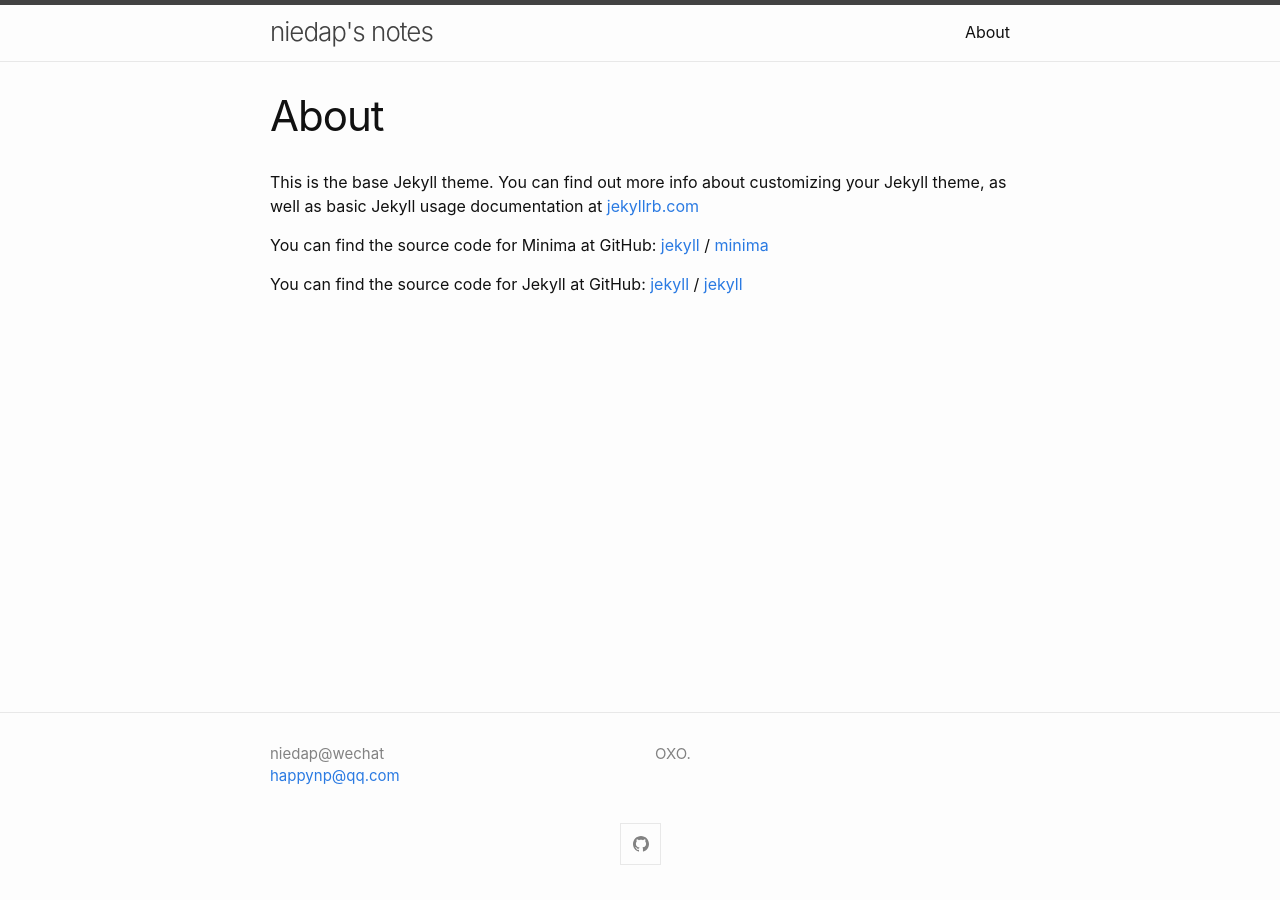
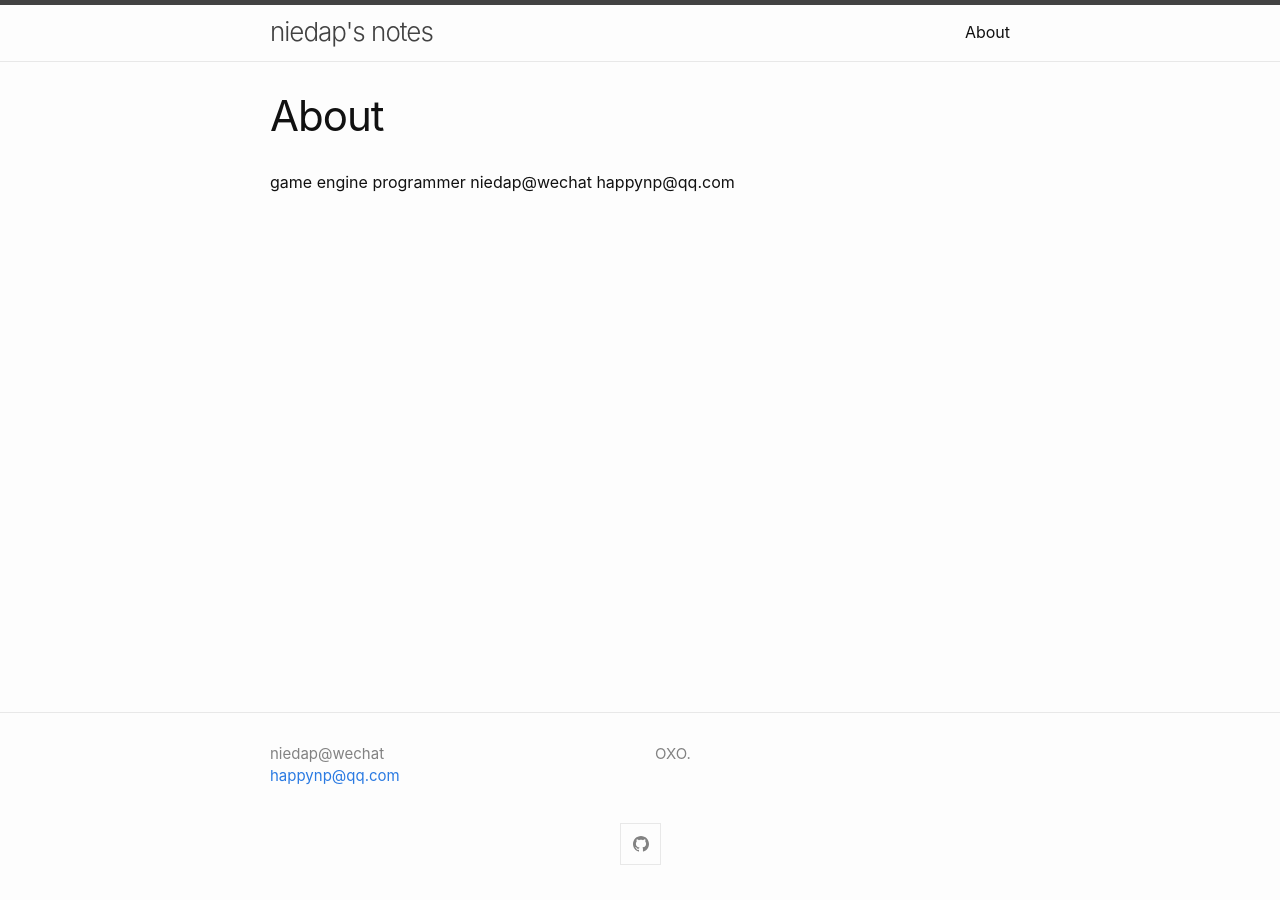
Before and after one commit to niepp/niepp.github.io, a Jekyll site: the page built from about.md, in a window 1280 px wide. Built offline with Jekyll 4.4.1, drawn with Linux system fonts in a browser that asks for light colours.

Commit message:
Update about.md

```diff
--- a/about.md
+++ b/about.md
@@ -4,15 +4,6 @@
 permalink: /about/
 ---
 
-This is the base Jekyll theme. You can find out more info about customizing your Jekyll theme, as well as basic Jekyll usage documentation at [jekyllrb.com](https://jekyllrb.com/)
-
-You can find the source code for Minima at GitHub:
-[jekyll][jekyll-organization] /
-[minima](https://github.com/jekyll/minima)
-
-You can find the source code for Jekyll at GitHub:
-[jekyll][jekyll-organization] /
-[jekyll](https://github.com/jekyll/jekyll)
-
-
-[jekyll-organization]: https://github.com/jekyll
+game engine programmer
+niedap@wechat
+happynp@qq.com
```
